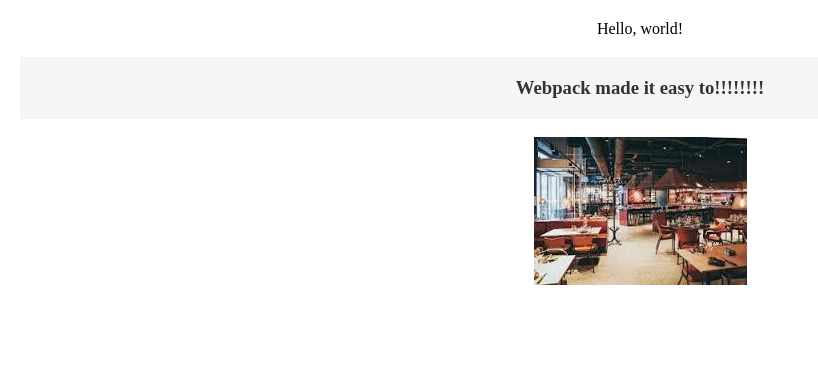
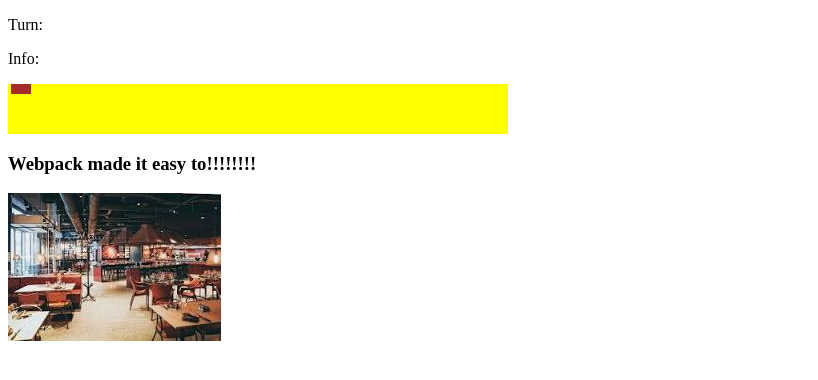
Before and after one commit to Daniel-Kav/battleship, a website built with webpack: page src/template.html in a window 1280 px wide. Shown: the whole page, without its empty margins (0-818 px from the left). Built offline with nearby package versions, Linux system fonts and the light colour scheme.

Commit message:
added the html components

```diff
--- a/src/styles.css
+++ b/src/styles.css
@@ -1,12 +1,16 @@
-body {
-    text-align: center;
-    margin: 20px;
+
+
+.option-container{
+    width: 500px;
+    height: 50px;
+    background-color: yellow;
+
 }
-h3 {
-    color: #333333;
-    background: #f5f5f5;
-    padding: 20px;
+.destroyer{
+    background-color: brown;
 }
-img {
-    max-height: 500px;
+.destroyer-preview {
+    width: 20px;
+    height: 10px;
+    margin: 3px;
 }
--- a/src/template.html
+++ b/src/template.html
@@ -6,6 +6,17 @@
     <title>Document</title>
 </head>
 <body>
-    Hello, world!
+    <div id="game-info">
+        <p>Turn: <span id="turn-display"></span></p>
+        <p>Info: <span id="info"></span></p>
+    </div>
+    <div id="gameboard-container"></div>
+    <div class="option-container">
+        <div class="destroyer-preview destroyer" draggable="true"></div>
+        <div class="submarin-preview" draggable="true"></div>
+        <div class="cruiser-preview" draggable="true"></div>
+        <div class="battleship-preview" draggable="true"></div>
+        <div class="carrier-preview" draggable="true"></div>
+    </div>
 </body>
 </html>
```
Also changed, not shown: dist/bundle.js, dist/index.html.
